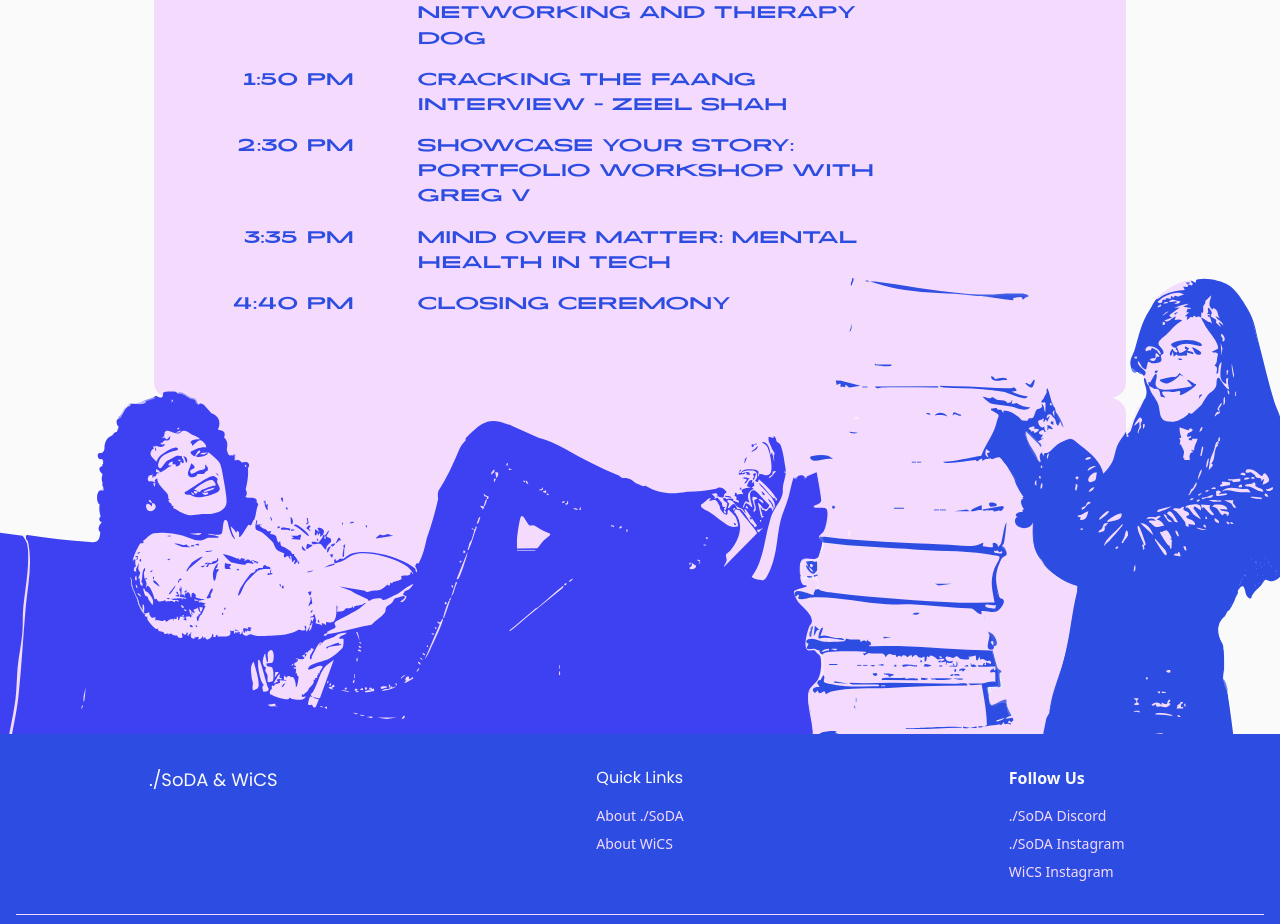
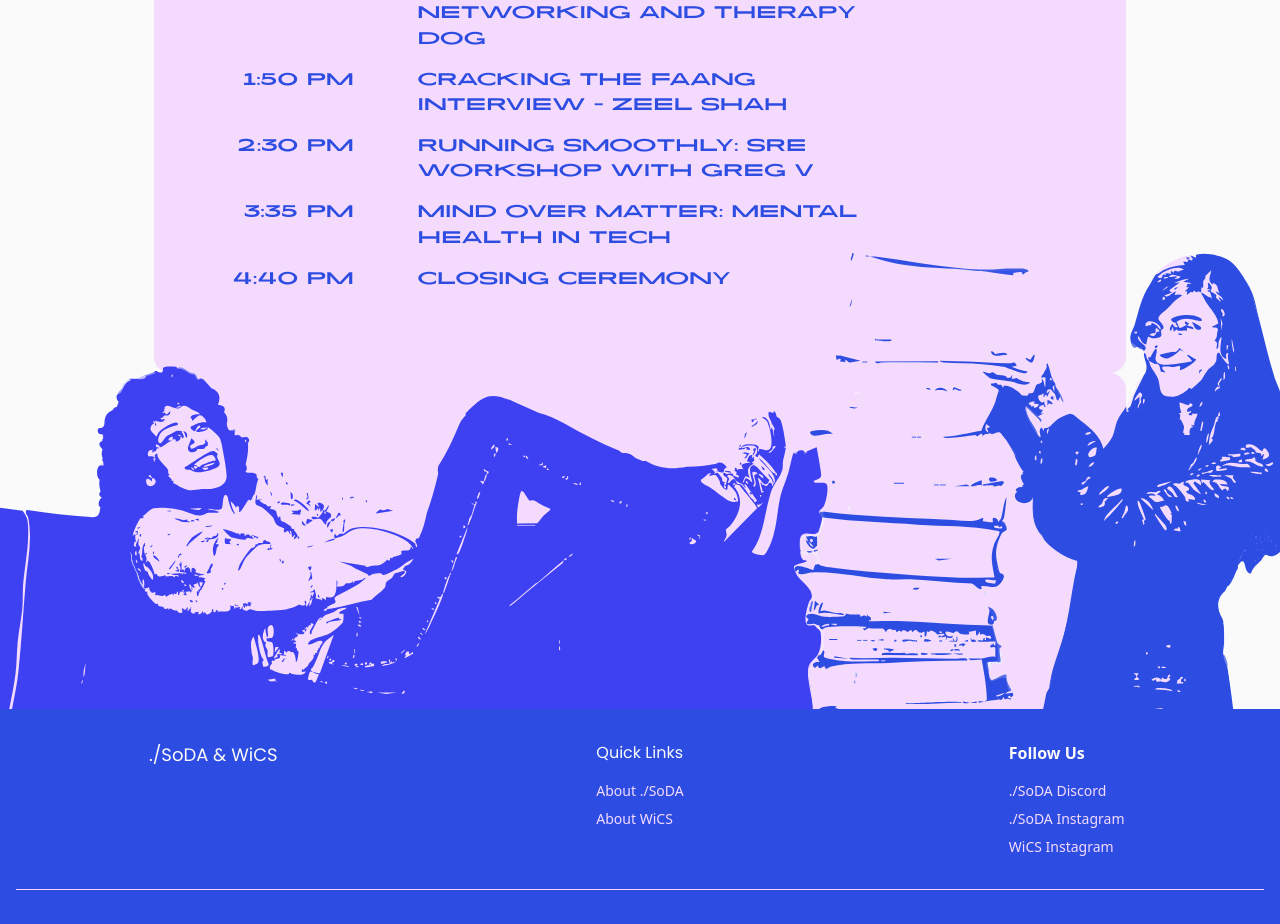
Before and after one commit to asusoda/ada-lovelace-conf-website, a Next.js app: page / in a window 1280 px wide. Shown: the part 2440-3364 px from the top of the page. Built offline with nearby package versions, Linux system fonts and the light colour scheme.

Commit message:
update agenda again

```diff
--- a/components/agenda.tsx
+++ b/components/agenda.tsx
@@ -9,7 +9,7 @@ export function AgendaSection() {
     { time: "11:25 AM", title: "Resume Mastery with AIS: Stand Out on Paper" },
     { time: "1:00 PM", title: "Lunch & Unwind: Networking and Therapy Dog" },
     { time: "1:50 PM", title: "Cracking the FAANG Interview - Zeel Shah" },
-    { time: "2:30 PM", title: "Showcase Your Story: Portfolio Workshop with Greg V" },
+    { time: "2:30 PM", title: "Running Smoothly: SRE Workshop with Greg V" },
     { time: "3:35 PM", title: "Mind Over Matter: Mental Health in Tech" },
     { time: "4:40 PM", title: "CLOSING CEREMONY" },
 
```
